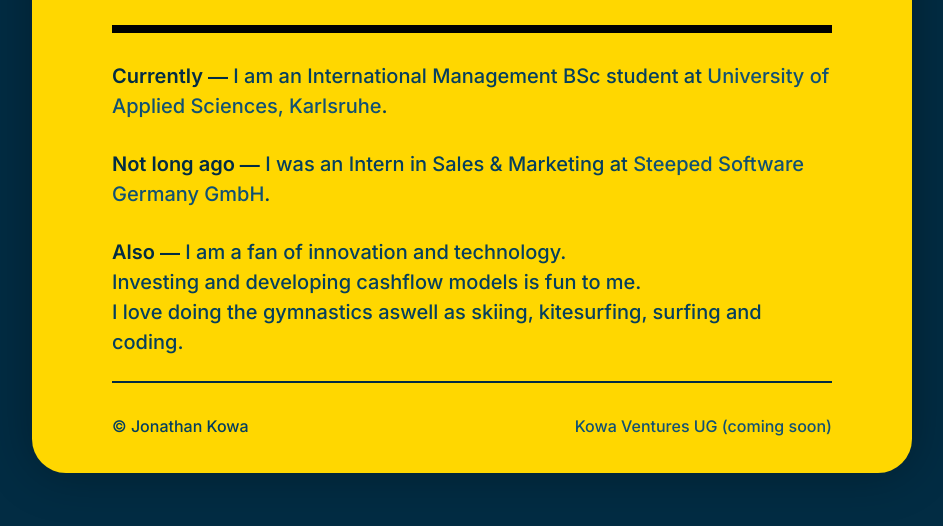
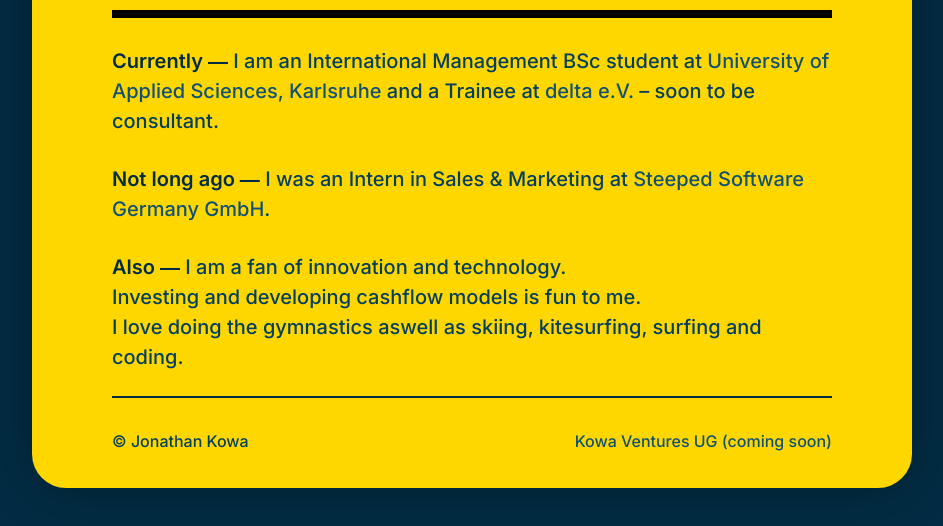
Before and after one commit to volume4k/kowa.me, a plain HTML site: page index.max.html in a window 1280 px wide. Shown: the part 264-790 px from the top of the page, without its empty margins (168-1111 px from the left). Drawn offline with Linux system fonts and the light colour scheme.

Commit message:
add delta consulting to currently

```diff
--- a/index.max.html
+++ b/index.max.html
@@ -21,7 +21,8 @@
         <h2 class="name">Jonathan <span>Kowa</span></h2>
         <h1 class="whatiam">I'm a passionate student in International Management.</h1>
         <div class="divider"></div>
-        <p><span>Currently ―</span> I am an International Management BSc student at <a href="https://www.hs-karlsruhe.de" target="_blank">University of Applied Sciences, Karlsruhe</a>.</p>
+        <p><span>Currently ―</span> I am an International Management BSc student at <a href="https://www.hs-karlsruhe.de" target="_blank">University of Applied Sciences, Karlsruhe</a> and a Trainee at
+          <a href="https://delta-karlsruhe.de/">delta e.V.</a> – soon to be consultant.</p>
         <p><span>Not long ago ―</span> I was an Intern in Sales & Marketing at <a href="https://steeped.app/" target="_blank">Steeped Software Germany GmbH</a>.</p>
         <p><span>Also ―</span> I am a fan of innovation and technology.<br>Investing and developing cashflow models is fun to me.<br>I love doing the gymnastics aswell as skiing, kitesurfing, surfing and coding.</p>
         <div class="divider-thin"></div>
```
Also changed, not shown: index.html (+1 -1 lines).
